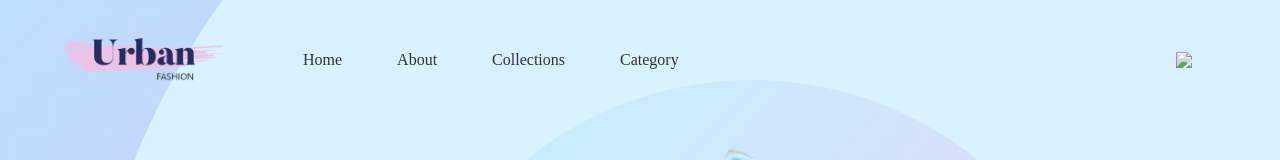
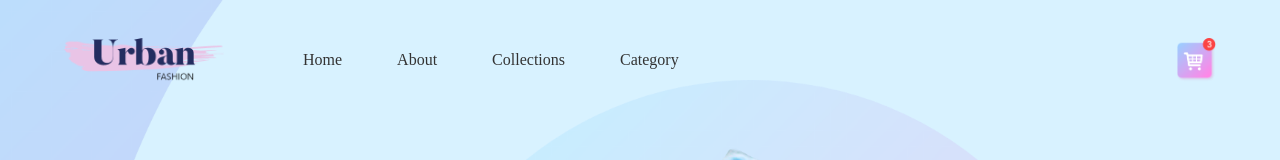
Before and after one commit to Rostyslav1988/winner-designe, a plain HTML site: page index.html in a window 1280 px wide. Shown: the top 160 px of the page. Drawn offline with Linux system fonts and the light colour scheme; the site is published under a folder, as on GitHub Pages, so addresses that start at the root find nothing; files whose address does not match are found by name.

Commit message:
Update index.html

```diff
--- a/index.html
+++ b/index.html
@@ -19,7 +19,7 @@
                     <li class="home"><a href="" class="color-link">Category</a></li>
                 </ul>
             </nav>
-            <img src="/image/cart.png" class="cart">
+            <img src="./image/cart.png" class="cart">
         </div>
 
         <div class="content">
```
